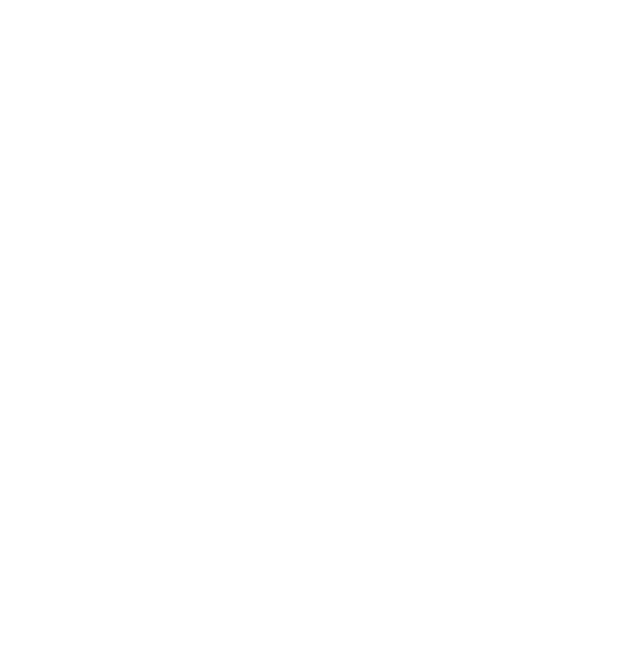
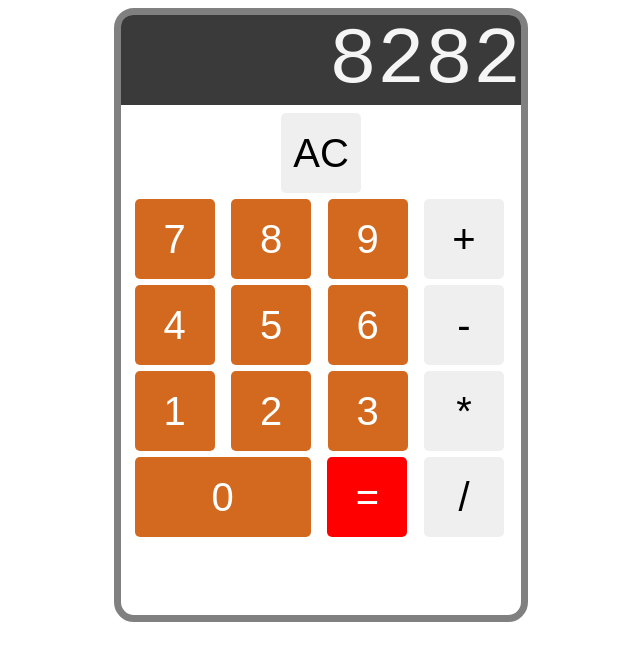
Before and after one commit to ServerCrashed/odin-calculator, a plain HTML site: page index.html in a window 1280 px wide. Shown: the whole page, without its empty margins (319-959 px from the left). Drawn offline with Linux system fonts and the light colour scheme.

Commit message:
Create buttons and display

```diff
--- a/index.html
+++ b/index.html
@@ -8,6 +8,38 @@
     <script src="script.js" defer ></script>
 </head>
 <body>
+    <div class="container">
+        <div class="display">8282</div>
+        <div class="buttons">
+            <div class="top">
+                <div class="top-row">
+                    <button id="clear">AC</button>
+                </div>
+            </div>
+            <div class="bottom">
+                <div class="nums">
+                    <button>7</button>
+                    <button>8</button>
+                    <button>9</button>
+                    <button>4</button>
+                    <button>5</button>
+                    <button>6</button>
+                    <button>1</button>
+                    <button>2</button>
+                    <button>3</button>
+                    <button id="zero">0</button>
+                    <button id="equals">=</button>
+                </div>
+                <div class="ops">
+                    <button>+</button>
+                    <button>-</button>
+                    <button>*</button>
+                    <button>/</button>
+                </div>
+            </div>
+
+        </div>
+    </div>
 
 </body>
 </html>
--- a/script.js
+++ b/script.js
@@ -23,3 +23,10 @@ function operate(a, b, o){
             return "Invalid";
     }
 }
+
+const display = document.querySelector(".display");
+
+const clear = document.querySelector("#clear");
+clear.addEventListener("click", () => {
+    display.textContent='';
+});
--- a/styles.css
+++ b/styles.css
@@ -0,0 +1,76 @@
+body {
+    display: flex;
+    justify-content: center;
+    align-items: center;
+}
+
+.container {
+    border: 7px solid gray;
+    border-radius: 20px;
+    height: 600px;
+    width: 400px;
+}
+
+.display {
+    width: 100%;
+    display: flex;
+    border-radius: 12px;
+    border-bottom-left-radius: 0%;
+    border-bottom-right-radius: 0%;
+    background-color: rgb(58, 58, 58);
+    color: whitesmoke;
+    justify-content: right;
+    height: 15%;
+    font-family: monospace;
+    font-size: 80px;
+    margin-bottom: 5px;
+}
+
+.buttons {
+    display: flex;
+    flex-direction: column;
+}
+
+.top {
+    display: flex;
+    justify-content: center;
+}
+
+.bottom {
+    display: flex;
+}
+
+.nums {
+    display: flex;
+    justify-content: space-evenly;
+    flex-wrap: wrap;
+    flex: 3;
+}
+
+.ops {
+    flex: 1;
+}
+
+
+button {
+    font-size: 40px;
+    margin: 3px;
+    border: 0px solid;
+    border-radius: 5px;
+    height: 80px;
+    width: 80px;
+}
+
+#zero {
+    box-sizing: border-box;
+    width: 176px;
+}
+
+#equals {
+    background-color: red;
+}
+
+.nums button {
+    background-color: chocolate;
+    color: white;
+}
```
